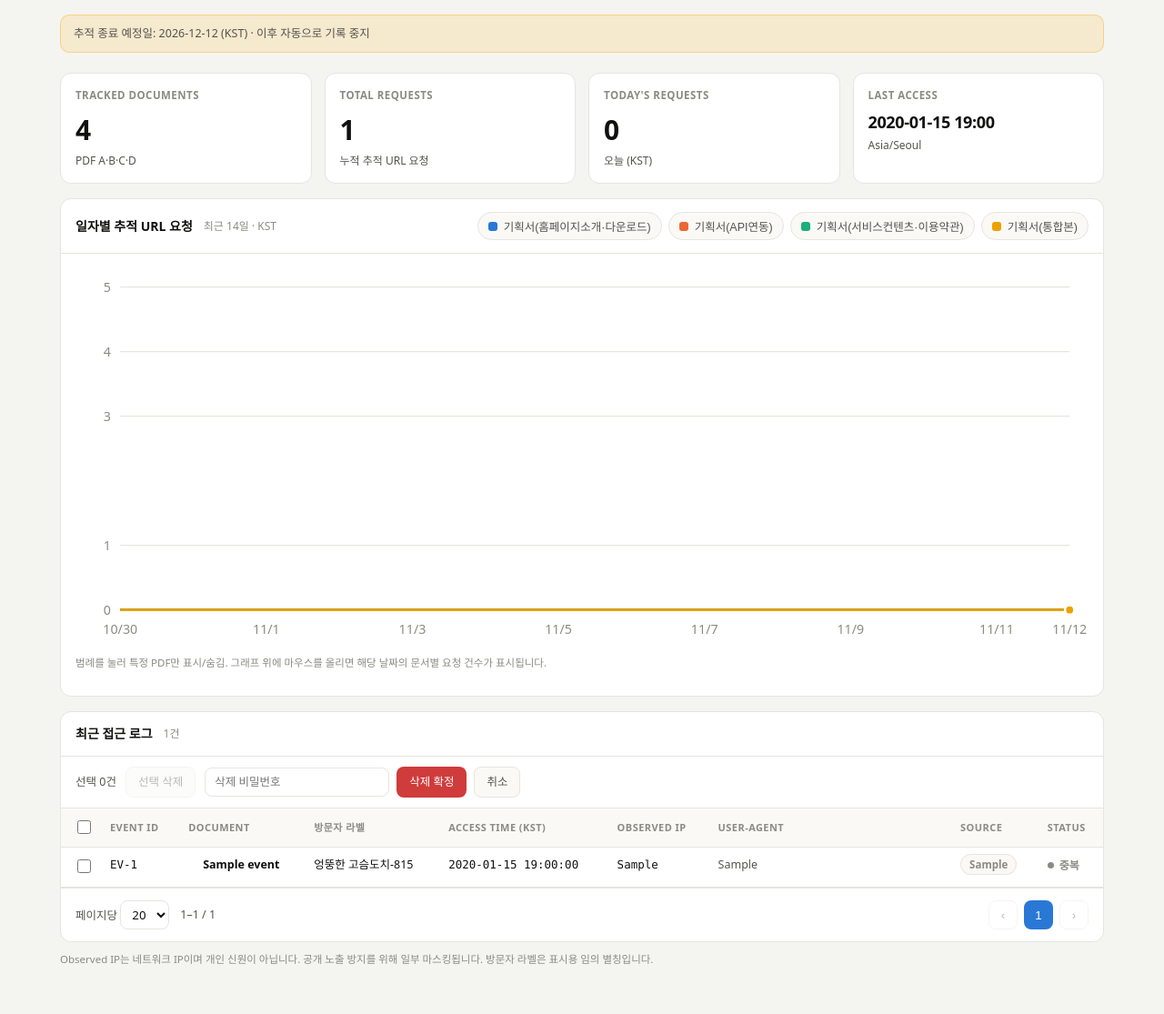
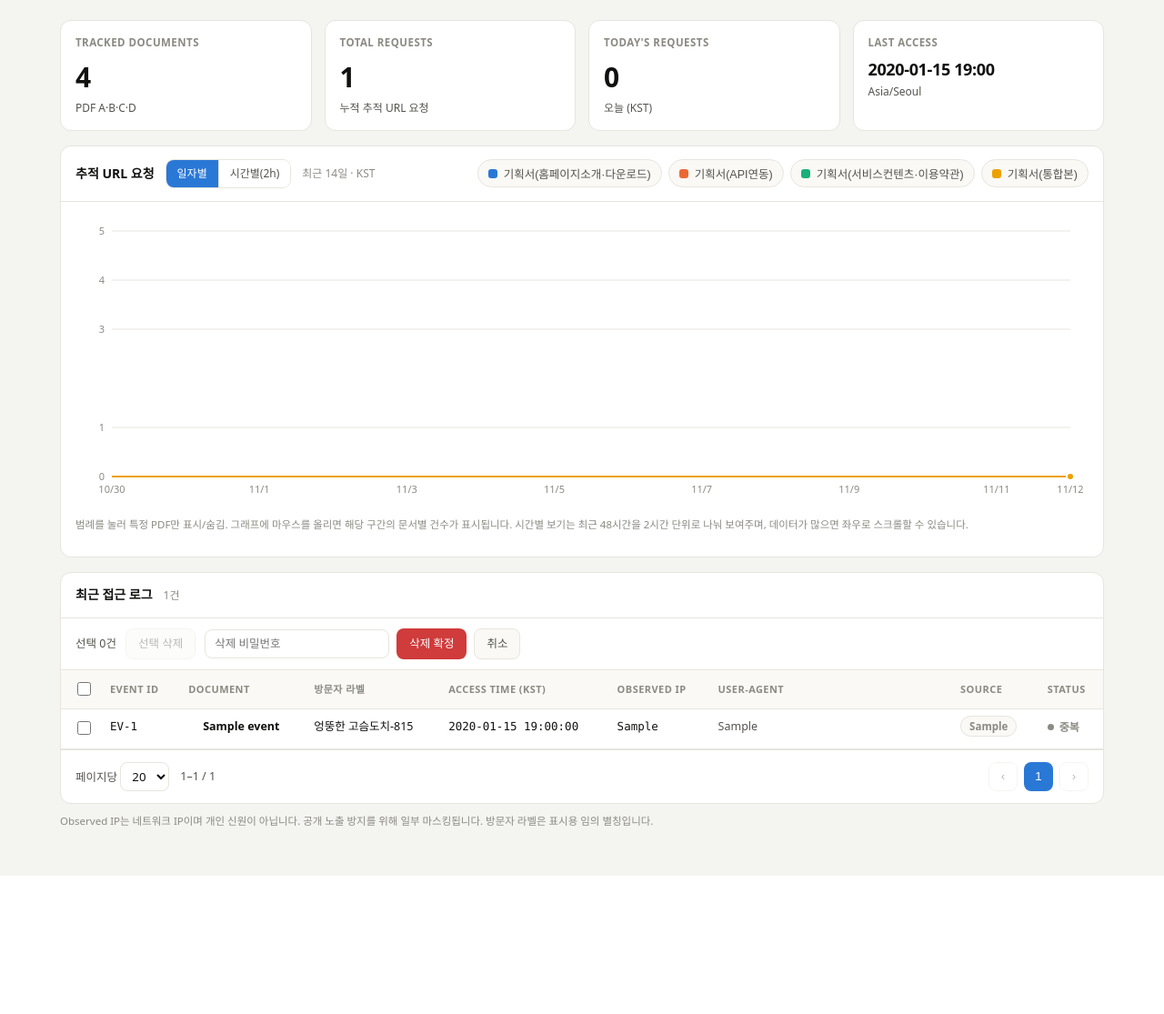
Before and after one commit to ericis0221/Tracking_test_20261111, a FastAPI app: page /admin in a window 1280 px wide. Shown: the part 63-1178 px from the top of the page at 91% size. After the commit the page ends 1026 px from the top, so only its background shows below. Run offline with FastAPI, Linux system fonts and the light colour scheme; tables that the repository leaves empty hold one stand-in row (values such as "Sample post"); some libraries are stand-ins or nearby versions.

Commit message:
Update dashboard.html

```diff
--- a/app/templates/dashboard.html
+++ b/app/templates/dashboard.html
@@ -5,7 +5,7 @@
   :root{color-scheme:light;
     --plane:#f4f4f1;--surface:#fff;--surface-2:#faf9f6;--ink:#10100f;--ink-2:#54534e;--muted:#8b8a83;
     --line:#e6e5de;--line-2:#d7d6cd;--accent:#2a78d6;--accent-soft:#e7f0fc;
-    --s1:#2a78d6;--s2:#eb6834;--s3:#1baf7a;--s4:#eda100;--ok:#0ca30c;--ok-ink:#006300;--warn:#fab219;--muted-b:#8b8a83;
+    --s1:#2a78d6;--s2:#eb6834;--s3:#1baf7a;--s4:#eda100;--ok:#0ca30c;--ok-ink:#006300;--warn:#fab219;
     --r:12px;--font:system-ui,-apple-system,"Apple SD Gothic Neo",sans-serif}
   @media (prefers-color-scheme:dark){:root:not([data-theme=light]){color-scheme:dark;
     --plane:#0d0d0c;--surface:#1a1a19;--surface-2:#222220;--ink:#f0efec;--ink-2:#bdbcb3;--muted:#8f8e86;
@@ -33,25 +33,32 @@
   .card{background:var(--surface);border:1px solid var(--line);border-radius:var(--r);margin-top:16px}
   .card-hd{display:flex;align-items:center;gap:12px;flex-wrap:wrap;padding:14px 16px;border-bottom:1px solid var(--line)}
   .card-hd h2{font-size:14px;margin:0;font-weight:700}.meta{font-size:12px;color:var(--muted)}
+  /* 보기 전환 토글 */
+  .viewtog{display:inline-flex;border:1px solid var(--line);border-radius:9px;overflow:hidden}
+  .vt{font:inherit;font-size:12px;border:0;background:var(--surface);color:var(--ink-2);padding:6px 12px;cursor:pointer}
+  .vt+.vt{border-left:1px solid var(--line)}.vt.on{background:var(--accent);color:#fff}
   .legend{display:flex;gap:7px;flex-wrap:wrap;margin-left:auto}
   .chip{display:inline-flex;align-items:center;gap:7px;font-size:12.5px;color:var(--ink-2);background:var(--surface-2);border:1px solid var(--line);border-radius:999px;padding:5px 11px;cursor:pointer;user-select:none}
   .chip .sw{width:10px;height:10px;border-radius:3px}.chip[aria-pressed=false]{opacity:.4}.chip[aria-pressed=false] .sw{background:var(--muted)!important}
   .bd{padding:16px}
-  /* --- 차트 + 호버 툴팁 --- */
+  /* 차트 + 좌우 스크롤 + 호버 툴팁 */
   .chart-wrap{position:relative}
-  svg.chart{display:block;width:100%;height:auto;overflow:visible}
+  .chart-scroll{overflow-x:auto;overflow-y:hidden}
+  svg.chart{display:block;height:auto}
   .grid line{stroke:var(--line)}.axis text{fill:var(--muted);font-size:11px;font-variant-numeric:tabular-nums}
+  .axis .mark{fill:var(--ink-2);font-weight:600}
   .serie{fill:none;stroke-width:2}.mk{stroke:var(--surface);stroke-width:2}
   .crosshair{stroke:var(--line-2);stroke-width:1;stroke-dasharray:3 3}
-  .tt{position:absolute;pointer-events:none;opacity:0;transform:translate(-50%,-108%);transition:opacity .08s;
-    background:var(--ink);color:var(--surface);border-radius:9px;padding:8px 11px;font-size:12px;min-width:132px;z-index:6;
+  .tt{position:absolute;pointer-events:none;opacity:0;transform:translate(-50%,-112%);transition:opacity .08s;
+    background:var(--ink);color:var(--surface);border-radius:9px;padding:8px 11px;font-size:12px;min-width:148px;z-index:6;
     box-shadow:0 8px 24px rgba(0,0,0,.2)}
-  .tt .d{font-weight:700;margin-bottom:6px;font-size:11.5px;letter-spacing:.02em;opacity:.85}
+  .tt .d{font-weight:700;margin-bottom:6px;font-size:11.5px;letter-spacing:.02em;opacity:.85;white-space:nowrap}
   .tt .row{display:flex;align-items:center;gap:8px;margin:3px 0}
   .tt .row .sw{width:9px;height:9px;border-radius:2px;flex:none}
   .tt .row .nm{opacity:.82;white-space:nowrap}
   .tt .row .vv{margin-left:auto;font-weight:700;font-variant-numeric:tabular-nums}
-  /* --- 표 --- */
+  .chart-hint{font-size:11px;color:var(--muted);margin-left:10px}
+  /* 표 */
   .table-scroll{overflow-x:auto}table{width:100%;border-collapse:collapse;font-size:12.5px;min-width:820px}
   thead th{text-align:left;font-size:11px;text-transform:uppercase;letter-spacing:.04em;color:var(--muted);font-weight:600;background:var(--surface-2);padding:10px 12px;border-bottom:1px solid var(--line);white-space:nowrap}
   td{padding:10px 12px;border-bottom:1px solid var(--line);white-space:nowrap;vertical-align:top}tbody tr:hover{background:var(--surface-2)}
@@ -80,7 +87,6 @@
   .pg[aria-current=true]{background:var(--accent);color:#fff;border-color:transparent}.pg:disabled{opacity:.4}
   select{height:32px;border:1px solid var(--line);background:var(--surface);color:var(--ink);border-radius:8px;padding:0 8px;font-family:var(--font)}
   .note{font-size:11.5px;color:var(--muted);margin-top:10px;line-height:1.5}
-  .warn-banner{margin-top:16px;padding:11px 14px;border-radius:10px;background:color-mix(in srgb,var(--warn) 16%,transparent);color:var(--ink-2);font-size:12.5px;border:1px solid color-mix(in srgb,var(--warn) 40%,transparent)}
   @media (max-width:760px){.tiles{grid-template-columns:repeat(2,1fr)}.legend{margin-left:0;width:100%}}
 </style></head><body>
 <header><div class="hd">
@@ -93,7 +99,6 @@
   </div>
 </div></header>
 <div class="wrap">
-  <div id="expbanner"></div>
   <div class="tiles">
     <div class="tile"><div class="lab">Tracked Documents</div><div class="val" id="k-tracked">—</div><div class="sub2">PDF A·B·C·D</div></div>
     <div class="tile"><div class="lab">Total Requests</div><div class="val" id="k-total">—</div><div class="sub2">누적 추적 URL 요청</div></div>
@@ -101,13 +106,23 @@
     <div class="tile"><div class="lab">Last Access</div><div class="val vs" id="k-last">—</div><div class="sub2">Asia/Seoul</div></div>
   </div>
   <div class="card">
-    <div class="card-hd"><h2>일자별 추적 URL 요청</h2><span class="meta">최근 14일 · KST</span><div class="legend" id="legend"></div></div>
+    <div class="card-hd">
+      <h2>추적 URL 요청</h2>
+      <div class="viewtog">
+        <button class="vt on" data-v="day">일자별</button>
+        <button class="vt" data-v="hour">시간별(2h)</button>
+      </div>
+      <span class="meta" id="chartmeta">최근 14일 · KST</span>
+      <div class="legend" id="legend"></div>
+    </div>
     <div class="bd">
       <div class="chart-wrap">
-        <svg class="chart" id="chart" viewBox="0 0 860 320" role="img" aria-label="일자별 PDF 요청 추이"></svg>
+        <div class="chart-scroll">
+          <svg class="chart" id="chart" role="img" aria-label="추적 URL 요청 추이"></svg>
+        </div>
         <div class="tt" id="tt"></div>
       </div>
-      <p class="note">범례를 눌러 특정 PDF만 표시/숨김. 그래프 위에 마우스를 올리면 해당 날짜의 문서별 요청 건수가 표시됩니다.</p>
+      <p class="note">범례를 눌러 특정 PDF만 표시/숨김. 그래프에 마우스를 올리면 해당 구간의 문서별 건수가 표시됩니다. 시간별 보기는 최근 48시간을 2시간 단위로 나눠 보여주며, 데이터가 많으면 좌우로 스크롤할 수 있습니다.</p>
     </div>
   </div>
   <div class="card">
@@ -134,7 +149,8 @@
 </div>
 <script>
 const COLORS={A:"var(--s1)",B:"var(--s2)",C:"var(--s3)",D:"var(--s4)"};
-let STATS=null, active={A:1,B:1,C:1,D:1}, page=1, size=20;
+const DOW="일월화수목금토";
+let STATS=null, active={A:1,B:1,C:1,D:1}, page=1, size=20, view="day", hourly=null;
 const selected=new Set();
 const $=id=>document.getElementById(id);
 function fmt(n){return (n||0).toLocaleString("en-US")}
@@ -143,10 +159,7 @@ async function loadStats(){
   const r=await fetch("/admin/api/stats"); if(!r.ok)return; STATS=await r.json();
   $("k-tracked").textContent=STATS.tracked; $("k-total").textContent=fmt(STATS.total);
   $("k-today").textContent=fmt(STATS.today); $("k-last").textContent=STATS.last;
-  $("expbanner").innerHTML = STATS.expired
-    ? '<div class="warn-banner">추적 기간이 만료되었습니다. 신규 이벤트는 더 이상 기록되지 않습니다.</div>'
-    : '<div class="warn-banner">추적 종료 예정일: '+STATS.expires_kst+' (KST) · 이후 자동으로 기록 중지</div>';
-  buildLegend(); drawChart();
+  buildLegend(); await refreshChart();
 }
 function buildLegend(){
   const el=$("legend"); el.innerHTML="";
@@ -157,55 +170,110 @@ function buildLegend(){
     el.appendChild(b);
   });
 }
+// 시간별(2h) 데이터: 로그 이벤트를 프론트에서 48시간/2시간 버킷으로 집계
+async function buildHourly(){
+  const SLOT=2*3600*1000, N=24;
+  const f=new Intl.DateTimeFormat("en-CA",{timeZone:"Asia/Seoul",year:"numeric",month:"2-digit",day:"2-digit",hour:"2-digit",minute:"2-digit",hour12:false});
+  const o={}; f.formatToParts(new Date()).forEach(p=>o[p.type]=p.value);
+  const curStart=Date.UTC(+o.year,+o.month-1,+o.day,Math.floor(+o.hour/2)*2,0,0);
+  const oldest=curStart-(N-1)*SLOT;
+  const ser={A:Array(N).fill(0),B:Array(N).fill(0),C:Array(N).fill(0),D:Array(N).fill(0)};
+  let pg=1,guard=0;
+  while(guard++<300){
+    const r=await fetch("/admin/api/events?page="+pg+"&size=50"); if(!r.ok)break;
+    const d=await r.json(); if(!d.items||!d.items.length)break;
+    let minMs=Infinity;
+    d.items.forEach(e=>{
+      const P=e.time.split(/[-: ]/).map(Number);
+      const ms=Date.UTC(P[0],P[1]-1,P[2],P[3],P[4],P[5]||0);
+      if(ms<minMs)minMs=ms;
+      const idx=Math.floor((ms-oldest)/SLOT);
+      if(idx>=0&&idx<N&&ser[e.doc_label])ser[e.doc_label][idx]++;
+    });
+    if(minMs<oldest)break;
+    if(pg*50>=d.total)break;
+    pg++;
+  }
+  const labels=[],marks=[],heads=[];
+  for(let i=0;i<N;i++){
+    const t=oldest+i*SLOT, dt=new Date(t), h=dt.getUTCHours(), mo=dt.getUTCMonth()+1, da=dt.getUTCDate();
+    labels.push(String(h).padStart(2,"0"));
+    marks.push((h===0||i===0)?mo+"/"+da:null);
+    heads.push(mo+"/"+da+" "+String(h).padStart(2,"0")+":00–"+String((h+2)%24).padStart(2,"0")+":00");
+  }
+  hourly={labels,marks,heads,series:ser,n:N};
+}
+async function refreshChart(){ if(view==="hour") await buildHourly(); drawChart(); }
+
+function getChartData(){
+  const shown=STATS?STATS.docs.filter(d=>active[d.label]):[];
+  if(view==="hour"){
+    if(!hourly)return null;
+    return {n:hourly.n,labels:hourly.labels,marks:hourly.marks,heads:hourly.heads,series:hourly.series,shown};
+  }
+  const keys=STATS.day_keys, n=keys.length;
+  return {n,
+    labels:keys.map(k=>{const p=k.split("-");return (+p[1])+"/"+(+p[2]);}),
+    marks:keys.map(()=>null),
+    heads:keys.map(k=>{const p=k.split("-");return (+p[1])+"/"+(+p[2])+" ("+DOW[new Date(k+"T00:00:00").getDay()]+")";}),
+    series:STATS.series,shown};
+}
 function drawChart(){
-  const NS="http://www.w3.org/2000/svg", svg=$("chart"), tt=$("tt"); svg.textContent=""; tt.style.opacity=0;
-  const W=860,H=320,m={t:16,r:16,b:30,l:38},iw=W-m.l-m.r,ih=H-m.t-m.b;
-  const keys=STATS.day_keys, n=keys.length;
-  const shown=STATS.docs.filter(d=>active[d.label]);
-  let mx=1; shown.forEach(d=>STATS.series[d.label].forEach(v=>{if(v>mx)mx=v}));
+  const NS="http://www.w3.org/2000/svg", svg=$("chart"), tt=$("tt"), wrap=svg.closest(".chart-wrap");
+  svg.textContent=""; tt.style.opacity=0;
+  const data=getChartData();
+  const H=320, m={t:16,r:20,b:34,l:40};
+  if(!data){ svg.setAttribute("width",320);svg.setAttribute("height",H);return; }
+  const n=data.n, shown=data.shown;
+  const minSp=view==="hour"?48:60;
+  const box=svg.parentElement.clientWidth||860;
+  const W=Math.max(box, m.l+m.r+(n-1)*minSp+24);
+  const iw=W-m.l-m.r, ih=H-m.t-m.b;
+  svg.setAttribute("width",W); svg.setAttribute("height",H); svg.setAttribute("viewBox","0 0 "+W+" "+H);
+  let mx=1; shown.forEach(d=>data.series[d.label].forEach(v=>{if(v>mx)mx=v}));
   mx=Math.max(5,Math.ceil(mx/5)*5);
-  const xs=i=>m.l+(n<=1?0:i/(n-1)*iw), ys=v=>m.t+ih-v/mx*ih;
+  const xs=i=>m.l+(n<=1?iw/2:i/(n-1)*iw), ys=v=>m.t+ih-v/mx*ih;
   const g=document.createElementNS(NS,"g");g.setAttribute("class","grid");
   const ax=document.createElementNS(NS,"g");ax.setAttribute("class","axis");
   for(let t=0;t<=4;t++){const val=Math.round(mx*t/4),y=ys(val);
     const ln=document.createElementNS(NS,"line");ln.setAttribute("x1",m.l);ln.setAttribute("x2",m.l+iw);ln.setAttribute("y1",y);ln.setAttribute("y2",y);g.appendChild(ln);
     const tx=document.createElementNS(NS,"text");tx.setAttribute("x",m.l-8);tx.setAttribute("y",y+4);tx.setAttribute("text-anchor","end");tx.textContent=val;ax.appendChild(tx);}
-  keys.forEach((k,i)=>{if(i%2&&i!==n-1)return;const tx=document.createElementNS(NS,"text");tx.setAttribute("x",xs(i));tx.setAttribute("y",H-10);tx.setAttribute("text-anchor","middle");const p=k.split("-");tx.textContent=(+p[1])+"/"+(+p[2]);ax.appendChild(tx);});
+  data.labels.forEach((lab,i)=>{
+    if(i%2===0||i===n-1){const tx=document.createElementNS(NS,"text");tx.setAttribute("x",xs(i));tx.setAttribute("y",H-16);tx.setAttribute("text-anchor","middle");tx.textContent=lab;ax.appendChild(tx);}
+    if(data.marks[i]){const tx=document.createElementNS(NS,"text");tx.setAttribute("class","mark");tx.setAttribute("x",xs(i));tx.setAttribute("y",H-3);tx.setAttribute("text-anchor","middle");tx.textContent=data.marks[i];ax.appendChild(tx);}
+  });
   svg.appendChild(g);svg.appendChild(ax);
-  shown.forEach(d=>{const a=STATS.series[d.label];let dp="";a.forEach((v,i)=>dp+=(i?"L":"M")+xs(i).toFixed(1)+" "+ys(v).toFixed(1)+" ");
+  shown.forEach(d=>{const a=data.series[d.label];let dp="";a.forEach((v,i)=>dp+=(i?"L":"M")+xs(i).toFixed(1)+" "+ys(v).toFixed(1)+" ");
     const p=document.createElementNS(NS,"path");p.setAttribute("class","serie");p.setAttribute("d",dp);p.setAttribute("stroke",COLORS[d.label]);svg.appendChild(p);
     const c=document.createElementNS(NS,"circle");c.setAttribute("class","mk");c.setAttribute("cx",xs(n-1));c.setAttribute("cy",ys(a[n-1]));c.setAttribute("r",4);c.setAttribute("fill",COLORS[d.label]);svg.appendChild(c);});
 
-  // ---- 호버: 십자선 + 날짜별 건수 툴팁 ----
+  // 호버: 십자선 + 구간별 건수 툴팁
   const cross=document.createElementNS(NS,"line");cross.setAttribute("class","crosshair");
   cross.setAttribute("y1",m.t);cross.setAttribute("y2",m.t+ih);cross.style.opacity=0;svg.appendChild(cross);
   let dots=[];
   const ov=document.createElementNS(NS,"rect");ov.setAttribute("x",m.l);ov.setAttribute("y",m.t);
-  ov.setAttribute("width",iw);ov.setAttribute("height",ih);ov.setAttribute("fill","transparent");
-  ov.style.cursor="crosshair";svg.appendChild(ov);
+  ov.setAttribute("width",iw);ov.setAttribute("height",ih);ov.setAttribute("fill","transparent");ov.style.cursor="crosshair";svg.appendChild(ov);
   function move(ev){
     if(!shown.length)return;
-    const rect=svg.getBoundingClientRect();
-    const vx=(ev.clientX-rect.left)/rect.width*W;
-    let i=Math.round((vx-m.l)/iw*(n-1)); i=Math.max(0,Math.min(n-1,i));
+    const sr=svg.getBoundingClientRect(), wr=wrap.getBoundingClientRect();
+    let i=Math.round((ev.clientX-sr.left-m.l)/iw*(n-1)); i=Math.max(0,Math.min(n-1,i));
     const px=xs(i);
     cross.setAttribute("x1",px);cross.setAttribute("x2",px);cross.style.opacity=1;
     dots.forEach(x=>x.remove());dots=[];
-    let rows="",topY=ih+m.t;
-    shown.forEach(d=>{const v=STATS.series[d.label][i];
+    let rows="";
+    shown.forEach(d=>{const v=data.series[d.label][i];
       const c=document.createElementNS(NS,"circle");c.setAttribute("class","mk");c.setAttribute("cx",px);c.setAttribute("cy",ys(v));c.setAttribute("r",4.5);c.setAttribute("fill",COLORS[d.label]);svg.appendChild(c);dots.push(c);
-      if(ys(v)<topY)topY=ys(v);
       rows+='<div class="row"><span class="sw" style="background:'+COLORS[d.label]+'"></span><span class="nm">'+d.name+'</span><span class="vv">'+v+'</span></div>';});
-    const kp=keys[i].split("-");
-    tt.innerHTML='<div class="d">'+(+kp[1])+"/"+(+kp[2])+' ('+["일","월","화","수","목","금","토"][new Date(keys[i]+"T00:00:00").getDay()]+')</div>'+rows;
-    tt.style.left=(px/W*rect.width)+"px";
-    tt.style.top=(topY/H*rect.height)+"px";
+    tt.innerHTML='<div class="d">'+data.heads[i]+'</div>'+rows;
+    tt.style.left=(sr.left+px-wr.left)+"px";
+    tt.style.top=(ev.clientY-wr.top)+"px";
     tt.style.opacity=1;
   }
   function leave(){cross.style.opacity=0;tt.style.opacity=0;dots.forEach(x=>x.remove());dots=[];}
   ov.addEventListener("mousemove",move);ov.addEventListener("mouseleave",leave);
   ov.addEventListener("touchmove",e=>{if(e.touches[0])move(e.touches[0]);},{passive:true});
   ov.addEventListener("touchend",leave);
+  if(view==="hour") svg.parentElement.scrollLeft=W;   // 시간별은 최근 구간이 보이도록 오른쪽 끝으로
 }
 async function loadEvents(){
   const r=await fetch("/admin/api/events?page="+page+"&size="+size); if(!r.ok)return; const d=await r.json();
@@ -259,8 +327,17 @@ $("btn-delok").onclick=async()=>{
     selected.clear(); hideDel(); await loadStats(); await loadEvents();
   }catch(err){ $("delmsg").style.color="#d03b3b"; $("delmsg").textContent="네트워크 오류"; }
 };
+// 보기 전환
+document.querySelectorAll(".vt").forEach(b=>b.onclick=async()=>{
+  if(view===b.dataset.v)return;
+  view=b.dataset.v;
+  document.querySelectorAll(".vt").forEach(x=>x.classList.toggle("on",x===b));
+  $("chartmeta").textContent = view==="hour" ? "최근 48시간 · 2시간 단위 · KST" : "최근 14일 · KST";
+  await refreshChart();
+});
 $("ps").onchange=e=>{size=+e.target.value;page=1;loadEvents();};
 $("theme").onclick=()=>{const c=document.documentElement.getAttribute("data-theme");const dark=c?c==="dark":matchMedia("(prefers-color-scheme:dark)").matches;document.documentElement.setAttribute("data-theme",dark?"light":"dark");if(STATS)drawChart();};
+let rz; addEventListener("resize",()=>{clearTimeout(rz);rz=setTimeout(()=>{if(STATS)drawChart();},150);});
 let cd=15;setInterval(()=>{cd--;if(cd<=0){cd=15; if(selected.size===0){loadStats();loadEvents();}}$("cd").textContent=cd;},1000);
 loadStats();loadEvents();
 </script></body></html>
```
